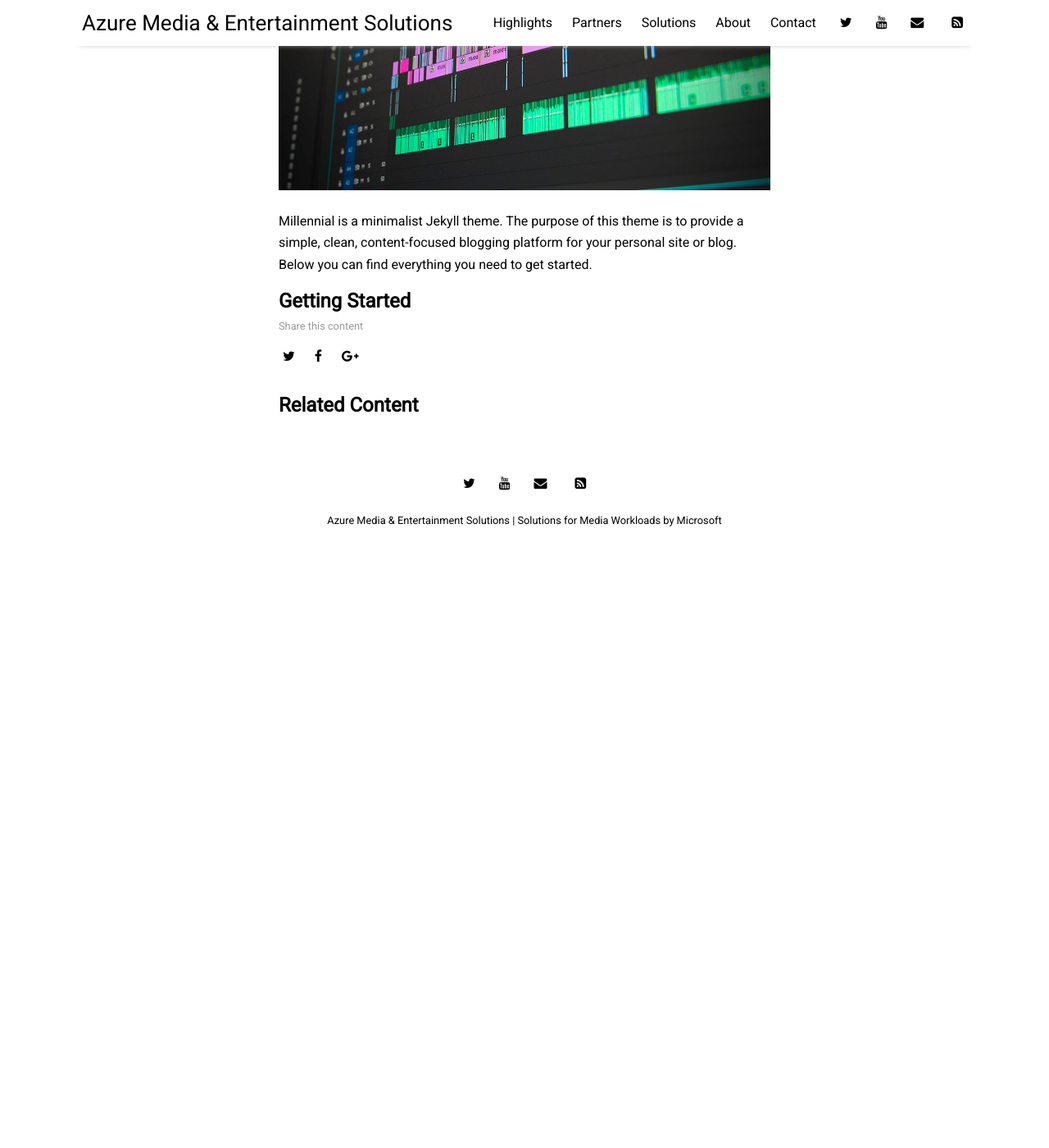
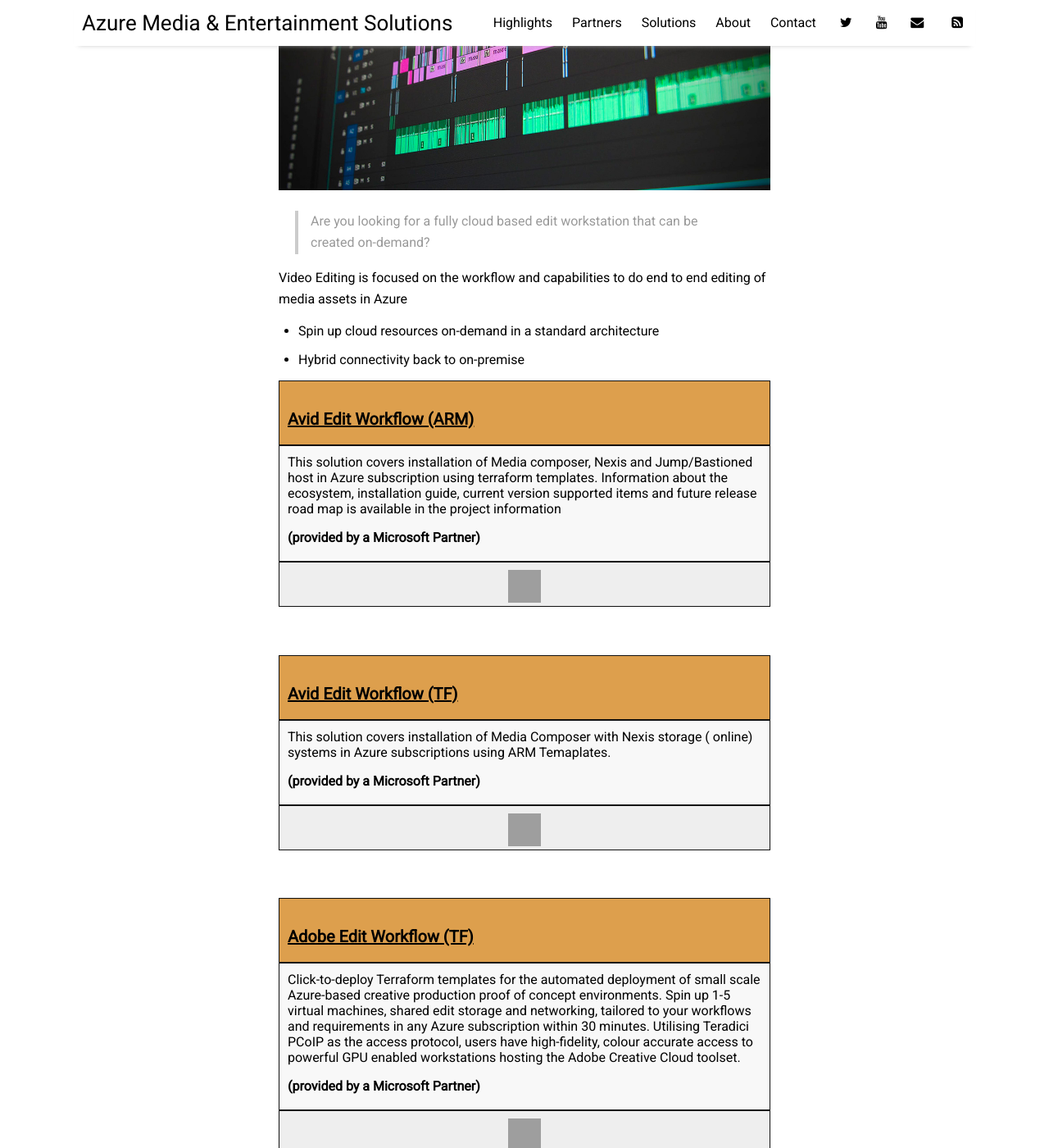
Before and after one commit to Azure/MediaEntertainment, a Jekyll site: the page built from _posts/2020-08-03-video-editing.md, in a window 1280 px wide and 1400 px high, scrolled down 269 px. Shown: the whole window at 82% size. Built offline with Jekyll 4.4.1, drawn with Linux system fonts in a browser that asks for light colours; nearby versions of some CDN libraries; before the commit the page ends 942 px from its top, so only the background shows below that; grey boxes are pictures that could not be loaded.

Commit message:
updated all pages

```diff
--- a/_posts/2020-08-03-video-editing.md
+++ b/_posts/2020-08-03-video-editing.md
@@ -7,6 +7,50 @@
 image: editing.jpg
 ---
 
-Millennial is a minimalist Jekyll theme. The purpose of this theme is to provide a simple, clean, content-focused blogging platform for your personal site or blog. Below you can find everything you need to get started.
+>Are you looking for a fully cloud based edit workstation that can be created on-demand?
 
-## Getting Started
+Video Editing is focused on the workflow and capabilities to do end to end editing of media assets in Azure
+* Spin up cloud resources on-demand in a standard architecture
+* Hybrid connectivity back to on-premise
+
+<div class="partnertitlebox">
+<h3><a href="https://github.com/avid-technology/VideoEditorialInTheCloud/tree/master/Avid%20Edit%20In%20The%20Cloud%20-%20Arm">Avid Edit Workflow (ARM)</a></h3>
+</div>
+<div class ="textbox">
+This solution covers installation of Media composer, Nexis and Jump/Bastioned host in Azure subscription using terraform templates. Information about the ecosystem, installation guide, current version supported items and future release road map is available in the project information
+<br>
+<h4>(provided by a Microsoft Partner)</h4>
+</div>
+<div class="bottombox"><img src="https://raw.githubusercontent.com/Azure/MediaEntertainment/gh-pages/_site/assets/img/azure.png" height="40" width="40" /></div>
+
+<p>
+<br>
+<p>
+
+<div class="partnertitlebox">
+<h3><a href="https://github.com/avid-technology/VideoEditorialInTheCloud/tree/master/Avid%20Edit%20In%20The%20Cloud%20-%20Terraform">Avid Edit Workflow (TF)</a></h3>
+</div>
+<div class ="textbox">
+This solution covers installation of Media Composer with Nexis storage ( online) systems in Azure subscriptions using ARM Temaplates.
+<br>
+<h4>(provided by a Microsoft Partner)</h4>
+</div>
+<div class="bottombox"><img src="https://raw.githubusercontent.com/Azure/MediaEntertainment/gh-pages/_site/assets/img/terraform.png" height="40" width="40" /></div>
+
+<p>
+<br>
+<p>
+
+<div class="partnertitlebox">
+<h3><a href="https://github.com/AzEditorialWkGrp/VDI">Adobe Edit Workflow (TF)</a></h3>
+</div>
+<div class ="textbox">
+Click-to-deploy Terraform templates for the automated deployment of small scale Azure-based creative production proof of concept environments. Spin up 1-5 virtual machines, shared edit storage and networking, tailored to your workflows and requirements in any Azure subscription within 30 minutes. Utilising Teradici PCoIP as the access protocol, users have high-fidelity, colour accurate access to powerful GPU enabled workstations hosting the Adobe Creative Cloud toolset.
+<br>
+<h4>(provided by a Microsoft Partner)</h4>
+</div>
+<div class="bottombox"><img src="https://raw.githubusercontent.com/Azure/MediaEntertainment/gh-pages/_site/assets/img/terraform.png" height="40" width="40" /></div>
+
+<p>
+<br>
+<p>
```
Also changed, not shown: _posts/2020-08-02-content-production.md (+32 -2 lines), _posts/2020-08-05-distribution.md (+19 -2 lines), assets/img/avid.png (added), assets/img/support-partners.png (added), 5 other files.
